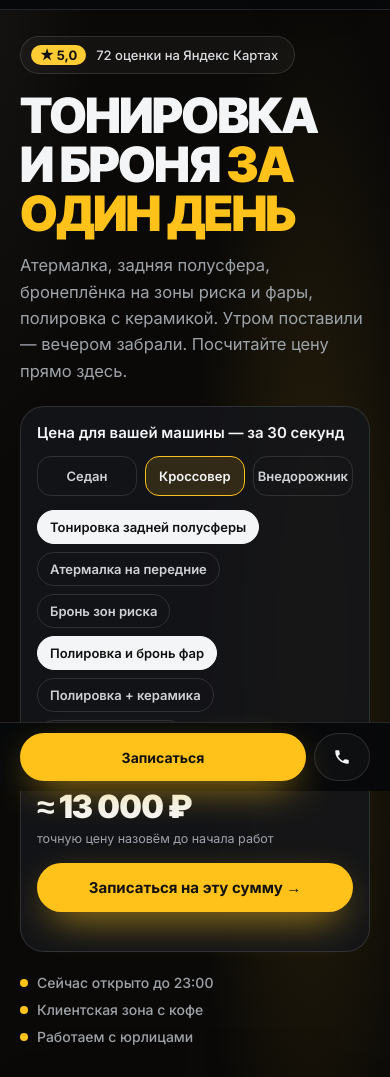
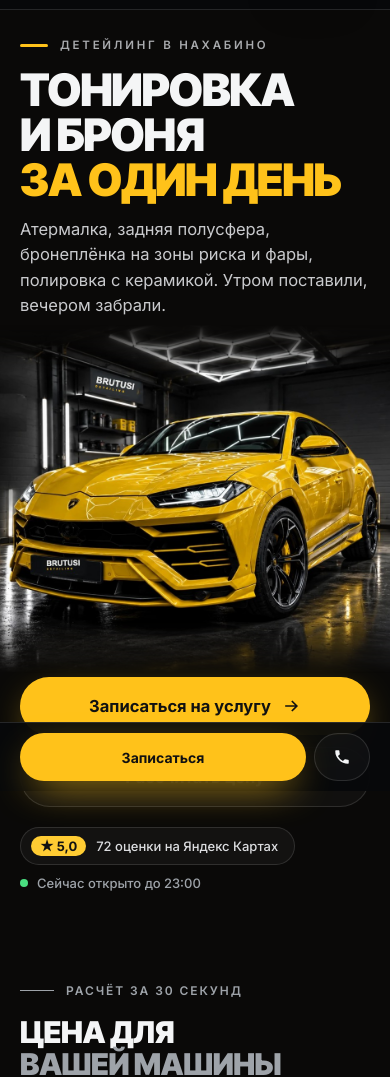
Before and after one commit to denis-sites/brutusi, a plain HTML site: page index.html in a window 390 px wide. Shown: the part 53-1130 px from the top of the page. Drawn offline with Linux system fonts and the light colour scheme.

Commit message:
Первый экран по макету: фото Urus на фон справа, текст слева, калькулятор отдельным блоком ниже
Co-Authored-By: Claude Opus 5.5 <noreply@anthropic.com>

```diff
--- a/index.html
+++ b/index.html
@@ -400,6 +400,49 @@ html.lock{overflow:hidden}
   .tint .tctl .info .btn{justify-self:start}
 }
 @media (max-width:640px){.tint .carbox{max-width:none}}
+
+/* ===== HERO 2.0: фото справа растворяется в чёрном, текст слева (как макет Дениса 19.11) ===== */
+.hero{position:relative;min-height:calc(100svh - 76px);display:flex;align-items:center;padding:56px 0;overflow:hidden;isolation:isolate}
+.hero:before{display:none}
+.hero .wrap{display:block;position:static;width:100%}
+.htx{max-width:600px}
+.hero .hbg{position:absolute;top:0;right:0;bottom:0;width:62%;z-index:-1;pointer-events:none}
+.hero .hbg img{width:100%;height:100%;object-fit:cover;object-position:0% 55%;
+  -webkit-mask-image:linear-gradient(90deg,transparent 0,rgba(0,0,0,.35) 9%,#000 26%),linear-gradient(0deg,transparent 0,#000 14%);-webkit-mask-composite:source-in;
+  mask-image:linear-gradient(90deg,transparent 0,rgba(0,0,0,.35) 9%,#000 26%),linear-gradient(0deg,transparent 0,#000 14%);mask-composite:intersect}
+.eyb{display:flex;align-items:center;gap:18px;font:600 13px var(--b);letter-spacing:.32em;text-transform:uppercase;color:#a9abae}
+.eyb:before{content:"";width:40px;height:3px;border-radius:2px;background:var(--acc)}
+.hero h1{font-size:clamp(46px,5.6vw,86px);margin:22px 0 22px}
+.hero h1 em{display:block}
+.hero .lead{font-size:20px;line-height:1.55;color:#c9cacd;max-width:500px}
+.hero .cta{display:flex;flex-wrap:wrap;gap:12px;margin-top:36px}
+.btn.big{padding:19px 30px;font-size:16.5px}
+.btn.big svg{width:20px;height:20px}
+.hmeta{display:flex;flex-wrap:wrap;align-items:center;gap:12px 22px;margin-top:28px;color:var(--dim);font:500 14px var(--b)}
+.hmeta .open:before{content:"";display:inline-block;width:8px;height:8px;border-radius:50%;background:#4ade80;margin-right:9px;vertical-align:1px}
+/* Расчёт сразу под первым экраном */
+.qcs{padding:90px 0}
+.qcw{display:grid;grid-template-columns:minmax(0,1fr) minmax(0,560px);gap:56px;align-items:center}
+.qcw .qc{margin-top:0;max-width:none;scroll-margin-top:100px}
+.hmeta .open.cl:before{background:#9ea3a9}
+@media (max-width:1100px){.hero .hbg{width:58%}.htx{max-width:540px}}
+@media (max-width:900px){
+  .hero{min-height:0;padding:28px 0 36px;display:block}
+  .htx{max-width:none}
+  .hero .hbg{position:relative;width:auto;margin:6px calc(-1*var(--pad)) 0;aspect-ratio:1.12;z-index:0}
+  .hero .hbg img{object-position:30% 50%;
+    -webkit-mask-image:linear-gradient(180deg,transparent 0,#000 14%,#000 84%,transparent 100%);mask-image:linear-gradient(180deg,transparent 0,#000 14%,#000 84%,transparent 100%);-webkit-mask-composite:source-over;mask-composite:add}
+  .hero .cta{margin-top:4px}
+  .qcs{padding:56px 0}
+  .qcw{grid-template-columns:1fr;gap:24px}
+}
+@media (max-width:640px){
+  .eyb{font-size:11.5px;letter-spacing:.24em;gap:12px}.eyb:before{width:28px}
+  .hero h1{font-size:clamp(40px,11.5vw,52px);margin:16px 0 14px}
+  .hero .lead{font-size:16.5px}
+  .hero .cta{flex-direction:column}.hero .cta .btn{width:100%}
+  .hmeta{margin-top:20px;gap:10px 16px;font-size:13px}
+}
 </style>
 </head>
 <body>
@@ -412,14 +455,24 @@ html.lock{overflow:hidden}
 </header>
 
 <main id="top">
-<!-- ===== HERO ===== -->
+<!-- ===== HERO: фото на весь фон справа (img/hero.jpg), текст слева. Номер и табличка на фото заменены на BRUTUSI ===== -->
 <section class="hero">
   <div class="wrap">
-    <div>
-      <a class="pill" href="https://yandex.ru/maps/org/deteyling_brutusi/107285788898/reviews/" target="_blank" rel="noopener"><span class="st">★&nbsp;5,0</span><span>72 оценки на Яндекс Картах<span class="hm"> · Нахабино</span></span></a>
+    <div class="htx">
+      <div class="eyb">Детейлинг в Нахабино</div>
       <h1>Тонировка и броня <em>за один день</em></h1>
-      <p class="lead">Атермалка, задняя полусфера, бронеплёнка на зоны риска и фары, полировка с керамикой. Утром поставили — вечером забрали. Посчитайте цену прямо здесь.</p>
+      <p class="lead">Атермалка, задняя полусфера, бронеплёнка на зоны риска и фары, полировка с керамикой. Утром поставили, вечером забрали.</p>
+      <div class="hbg"><img src="img/hero.jpg" alt="Lamborghini Urus в боксе Brutusi Detailing" width="972" height="846" fetchpriority="high"></div>
+      <div class="cta"><a class="btn acc big" href="#book" data-book><span>Записаться на услугу</span><svg viewBox="0 0 24 24" fill="none" stroke="currentColor" stroke-width="2" aria-hidden="true"><path d="M5 12h14M13 6l6 6-6 6"/></svg></a><a class="btn gh big" href="#calc">Рассчитать цену</a></div>
+      <div class="hmeta"><a class="pill" href="https://yandex.ru/maps/org/deteyling_brutusi/107285788898/reviews/" target="_blank" rel="noopener"><span class="st">★&nbsp;5,0</span><span>72 оценки на Яндекс Картах</span></a><span class="open" id="open">Ежедневно 9–23</span></div>
+    </div>
+  </div>
+</section>
 
+<!-- ===== РАСЧЁТ: калькулятор (цены в скрипте, блок PRICE) ===== -->
+<section class="qcs">
+  <div class="wrap qcw">
+    <div class="head1"><div class="num">Расчёт за 30 секунд</div><h2>Цена для <em>вашей машины</em></h2><p class="sub">Выберите кузов и услуги, сумма посчитается сразу. Точную цену назовём до начала работ.</p></div>
       <!-- Калькулятор: кузов + услуги. Цены и коэффициенты — в скрипте, блок PRICE -->
       <div class="qc" id="calc">
         <div class="top"><b>Цена для вашей машины — за 30 секунд</b><small>примерный расчёт</small></div>
@@ -431,15 +484,6 @@ html.lock{overflow:hidden}
         </div>
         <div class="ask" id="ask"></div>
       </div>
-      <div class="trust"><span id="open">Ежедневно 9–23</span><span>Клиентская зона с кофе</span><span>Работаем с юрлицами</span></div>
-    </div>
-
-    <div class="vis" data-rv="zoom">
-      <div class="ph"><img src="img/p01.jpg" alt="Lamborghini Urus в боксе Brutusi" fetchpriority="high"></div>
-      <div class="tag"><i></i>Работа студии</div>
-      <div class="thumbs"><button data-g="1" aria-label="Открыть фото"><img src="img/p02.jpg" alt="BMW X5 в боксе"></button><button data-g="8" aria-label="Открыть фото"><img src="img/p09.jpg" alt="Chevrolet Camaro в боксе"></button></div>
-      <div class="quote"><div class="s">★★★★★</div><p>«Заранее записались, утром машину поставил, вечером забрал. Сделали атермалку на перед и бронь на зоны риска»</p><small>Дина Е. · отзыв на Яндекс Картах</small></div>
-    </div>
   </div>
 </section>
 
@@ -815,7 +859,7 @@ addEventListener('keydown',e=>{if(!lbx.classList.contains('on'))return;if(e.key=
 
 /* «Открыто / закрыто» по московскому времени. График: ежедневно 9–23 */
 (()=>{const n=new Date(new Date().toLocaleString('en-US',{timeZone:'Europe/Moscow'})),h=n.getHours();
- document.getElementById('open').textContent=(h>=9&&h<23)?'Сейчас открыто до 23:00':'Сейчас закрыто · пишите, ответим утром';})();
+ const op=document.getElementById('open'),on=h>=9&&h<23;op.textContent=on?'Сейчас открыто до 23:00':'Сейчас закрыто · пишите, ответим утром';op.classList.toggle('cl',!on);})();
 
 /* Живая карта Яндекса подгружается только по кнопке */
 const map=document.getElementById('map');
```
Also changed, not shown: img/hero.jpg (added).
